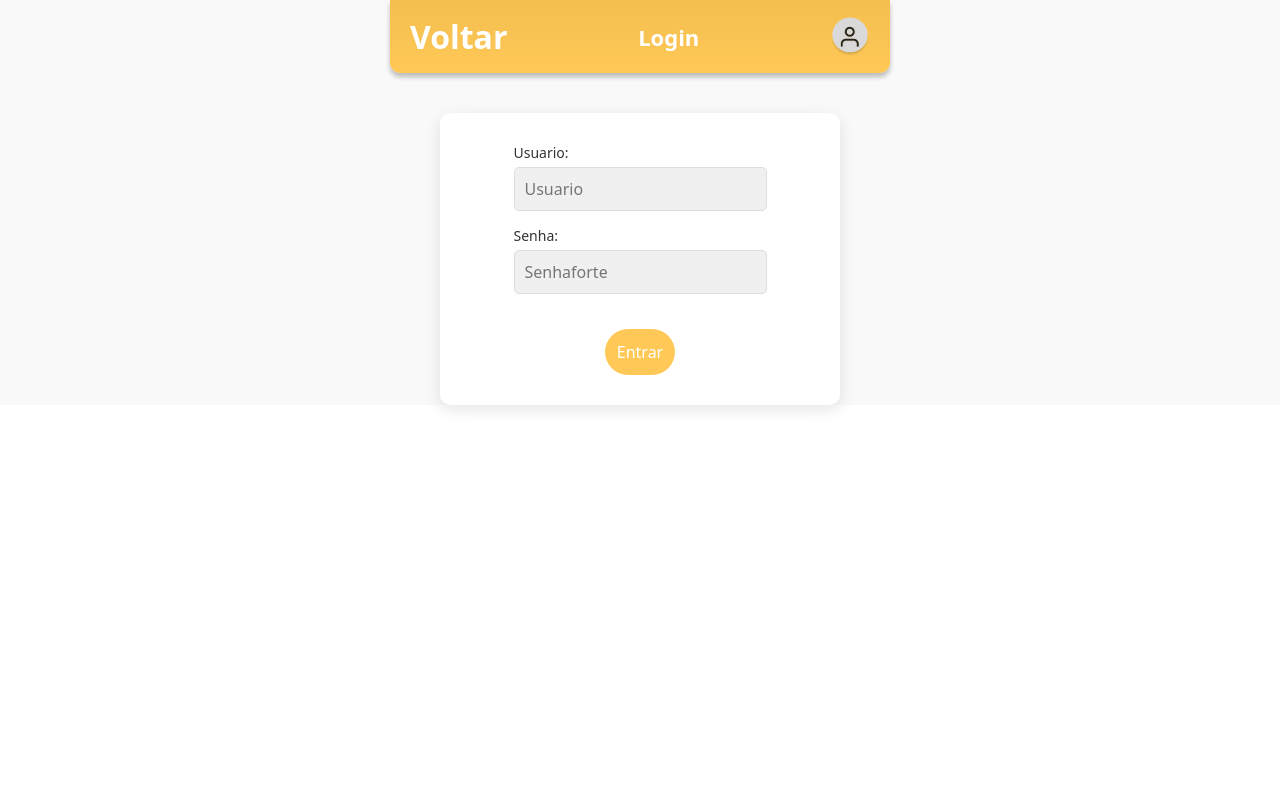
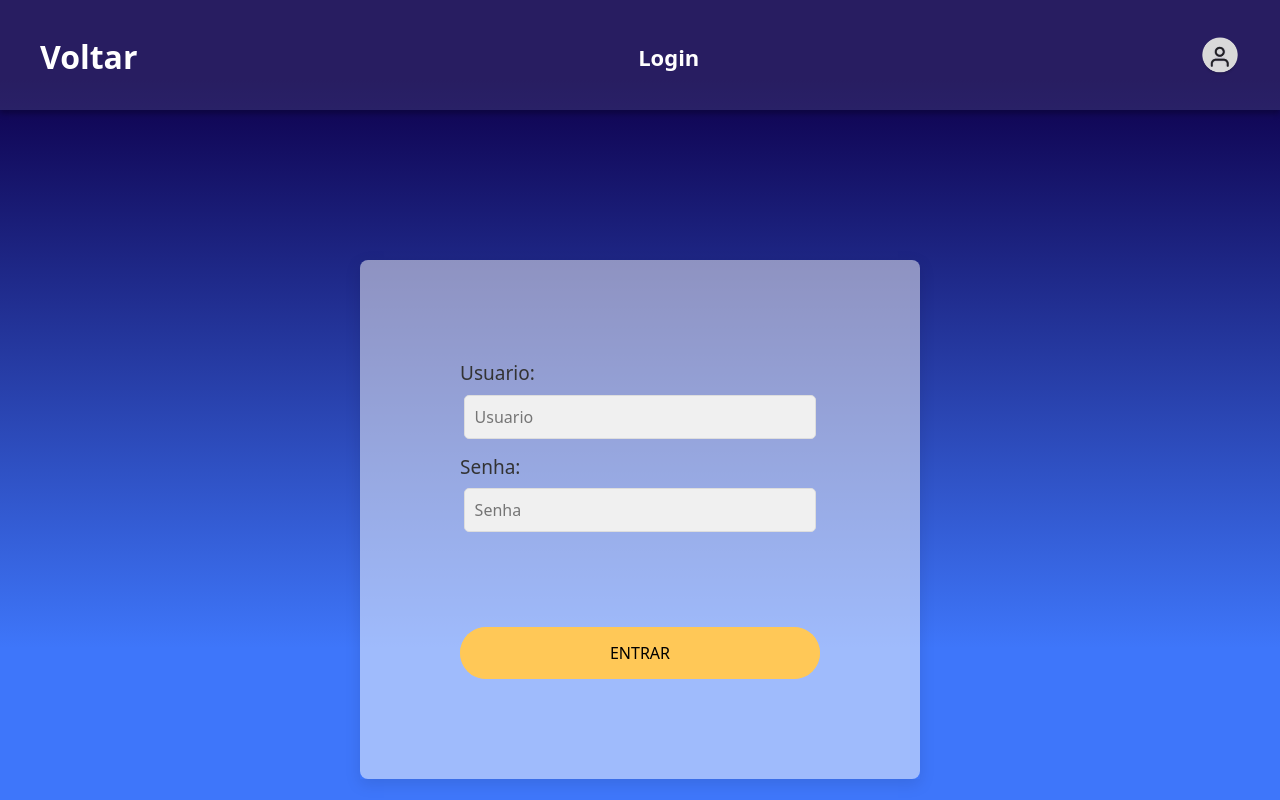
Before and after one commit to Mandeds/Feira-de-Profissoes, a React (Vite) app: page /login in a window 1280 px wide. Built offline with nearby package versions, Linux system fonts and the light colour scheme.

Commit message:
login-modificando

```diff
--- a/package.json
+++ b/package.json
@@ -11,6 +11,7 @@
     "preview": "vite preview"
   },
   "dependencies": {
+    "aos": "^2.3.4",
     "cors": "^2.8.5",
     "express": "^5.1.0",
     "mysql2": "^3.14.3",
--- a/src/react/Login/Login.jsx
+++ b/src/react/Login/Login.jsx
@@ -32,15 +32,21 @@ const Login = () => {
   return (
     <div className='container_login'>
       <header>
+        <div className='transaprencia'>
+          <div className='ordem'>
         <h1><Link to={'/'}>Voltar</Link></h1>
         <div className="pageatual">
           <h1>Login</h1>
         </div>
         <img src="src/assets/images/user2.png" alt="User" />
+        </div>
+        </div>
+
       </header>
 
-      <div className="container_login">
-        <form>
+      <div className="container_box">
+        <div className='fundoOpaco'>
+        <form className='Conteudo'>
           <label>Usuario:</label>
           <input
             type="text"
@@ -53,13 +59,15 @@ const Login = () => {
           <input
             type="password"
             id="senha"
-            placeholder='Senhaforte'
+            placeholder='Senha'
             value={password}
             onChange={(e) => setPassword(e.target.value)}
           />
         </form>
-        <button className='logar' type='button' onClick={verificarAdmin}>Entrar</button>
+        <button className='logar logar-animated' type='button' onClick={verificarAdmin}>Entrar</button>
         {/*  AQUI È LOGIN DE ADMS NÃO DE USUARIOS NORMAIS */}
+        </div>
+
 
       </div>
     </div>
--- a/src/react/Login/Login.scss
+++ b/src/react/Login/Login.scss
@@ -1,23 +1,31 @@
 .container_login {
     font-family: 'Segoe UI', Tahoma, Geneva, Verdana, sans-serif;
-    background-color: #f9f9f9;
-    max-height: 100vh;
+    background: linear-gradient(180deg, rgba(14, 0, 77, 1) 10%, rgba(62, 118, 250, 1) 81%);
     display: flex;
+    height: 100vh;
     flex-direction: column;
     align-items: center;
 
+
     header {
         width: 100%;
-        max-width: 500px;
-        display: flex;
-        justify-content: space-between;
-        align-items: center;
-        background: linear-gradient(180deg, #f4bf50 0%, #ffc857 100%);
-        padding: 15px 20px;
-        border-radius: 0px 0px 10px 10px;
-        color: white;
-        margin-bottom: 40px;
+        background-color: rgba(80, 76, 129, 0.39);
 
+        .transaprencia{
+            border-radius: 0px 0px 10px 10px;
+            height: 10vh;
+            width: 100%;
+        }
+
+        .ordem{
+            color: white;
+            width: 100%;
+            display: flex;
+            align-items: center;
+            margin-top: 20px;
+            //padding: 1%;
+            justify-content: space-between;
+        }
 
         a {
             color: white;
@@ -44,28 +52,48 @@
     }
 
     // Formulário
-    .container_login {
+    .container_box {
+        margin-top: 150px;
         width: 100%;
-        max-width: 400px;
-        background-color: white;
-        border-radius: 10px;
+        max-width: 70vh;
+        max-height: 100vh;
         box-shadow: 0 5px 15px rgba(0, 0, 0, 0.1);
-        padding: 30px;
         display: flex;
-        flex-direction: column;
-        gap: 20px;
+        justify-content: center ;
+        gap: 100px;
 
-        form {
+        .fundoOpaco {
+            border-radius: 30px;
+            padding: 100px;
+            border-color: #f0f0f0;
+            display: flex;
+            width: 100%;
+            flex-direction: column;
+            justify-content: center;
+            //position: absolute;
+            top: 0;
+            left: 0;
+            right: 0;
+            bottom: 0;
+            background-color: rgba(255, 255, 255, 0.5);
+            /* preto com 50% de opacidade */
+            border-radius: 8px;
+            /* exemplo de forma */
+            z-index: 1;
+        }
+
+        .Conteudo{
             display: flex;
             flex-direction: column;
 
             label {
                 margin-bottom: 5px;
                 color: #333;
-                font-size: 14px;
+                font-size: 19px;
             }
 
             input {
+                margin: 1%;
                 padding: 10px;
                 font-size: 16px;
                 border-radius: 5px;
@@ -75,25 +103,82 @@
                 transition: border-color 0.3s;
 
                 &:focus {
+                    margin: 10%;
                     border-color: #ffc857;
                     outline: none;
                 }
             }
         }
 
+        #Usuario,#password{
+            font-size: 30px;
+            color: #c99e40;
+        }
+
         button.logar {
+            margin-top: 10vh;
+            //margin: 10%;
             background-color: #ffc857;
-            color: white;
-            padding: 12px;
+            //color: white;
+            padding: 15px 40px;
             font-size: 16px;
+            text-transform: uppercase;
             border: none;
-            border-radius: 25px;
+            border-radius: 100px;
             cursor: pointer;
-            transition: background-color 0.3s ease;
+            display: inline-block;
+            position: relative; /* mudou de absolute pra relative para se encaixar no layout */
+            transition: all 0.2s ease;
+            box-shadow: none;
+            overflow: hidden;
+        }
 
-            &:hover {
-                background-color: #c99e40;
+        button.logar:hover {
+            background-color: #c99e40;
+            transform: translateY(-3px);
+            box-shadow: 0 10px 20px rgba(0, 0, 0, 0.2);
+        }
+
+        button.logar:active {
+            transform: translateY(-1px);
+            box-shadow: 0 5px 10px rgba(0, 0, 0, 0.2);
+        }
+
+        button.logar::after {
+            content: "";
+            position: absolute;
+            top: 0; left: 0;
+            width: 100%;
+            height: 100%;
+            border-radius: 100px;
+            background-color: #ffc857;
+            z-index: -1;
+            transition: all 0.4s ease;
+        }
+
+        button.logar:hover::after {
+            transform: scaleX(1.4) scaleY(1.6);
+            opacity: 0;
+        }
+
+        /* Animação */
+        .logar-animated {
+            animation: moveInBottom 5s ease-out;
+            animation-fill-mode: backwards;
+        }
+
+        @keyframes moveInBottom {
+            0% {
+                opacity: 0;
+                transform: translateY(30px);
+            }
+            100% {
+                opacity: 1;
+                transform: translateY(0);
             }
         }
+
+
+
+        }
     }
-}
```
Also changed, not shown: 1 other file (tests, documents, lock files or other folders).
